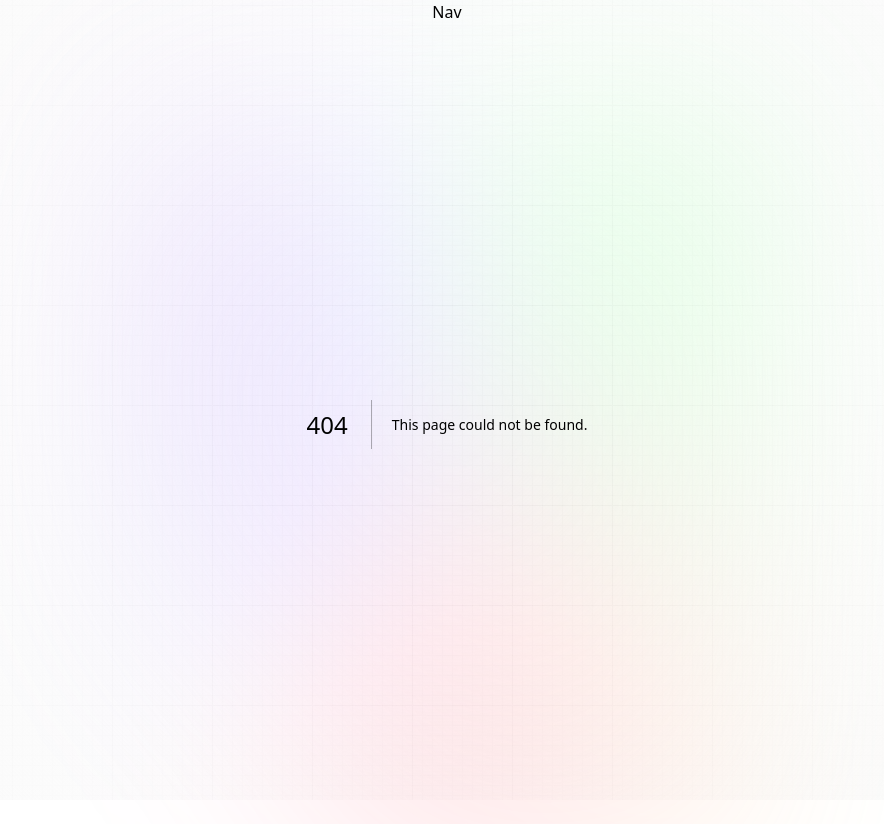
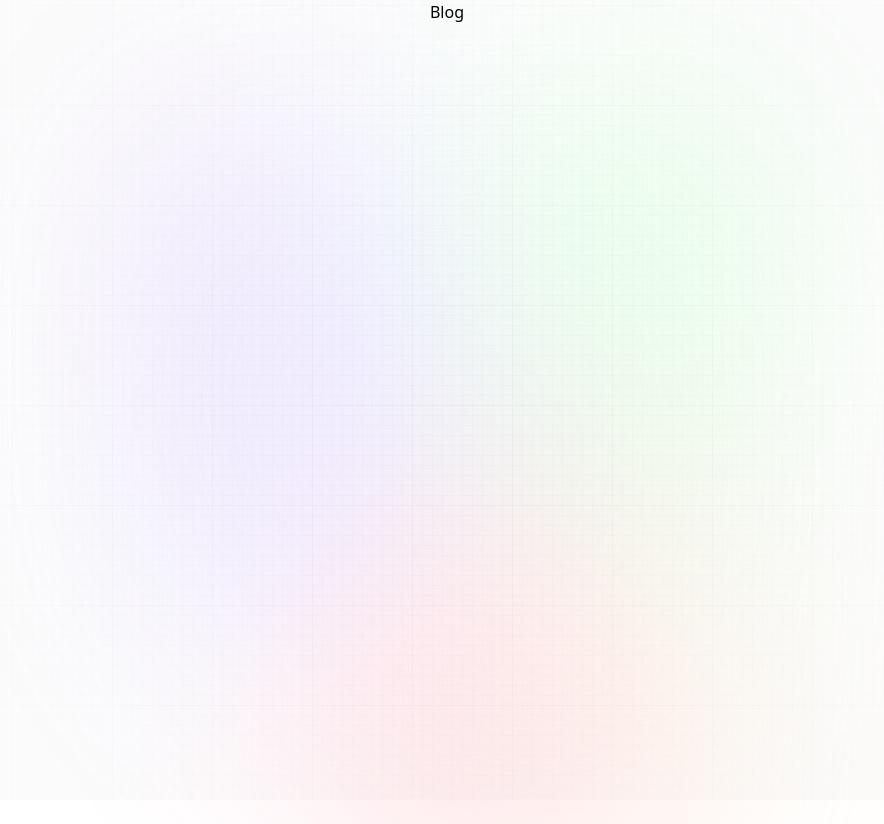
Before and after one commit to KaanAsutay/Next.js_Start_project_Share_Prompt, a Next.js app: page /blog in a window 1280 px wide. Before the commit this address had no page. Shown: the whole page, without its empty margins (193-1077 px from the left). After the commit the page ends 800 px from the top, so only its background shows below. Built offline with nearby package versions, Linux system fonts and the light colour scheme.

Commit message:
blog/user/page.jsx

```diff
--- /dev/null
+++ b/app/blog/page.jsx
@@ -0,0 +1,8 @@
+
+const Blog = () => {
+  return (
+    <div>Blog</div>
+  )
+}
+
+export default Blog
--- a/components/Nav.jsx
+++ b/components/Nav.jsx
@@ -1,5 +1,18 @@
+"use strict"
+
+import Link from "next/link";
+import Image from "next/image";
+
+
 const Nav = () => {
-  return <div>Nav</div>;
+  const isUserLoggedIn = true;
+  return
+  <nav className="flex-between w-full mb-16 pt-3">
+    <Link href='/' className='flex gap-2 pt-3'>
+      <Image width={30} height={30} alt="logo" src="/assets/images/logo.svg" className="object-contain" />
+    </Link>
+
+  </nav>;
 };
 
 export default Nav;
```
